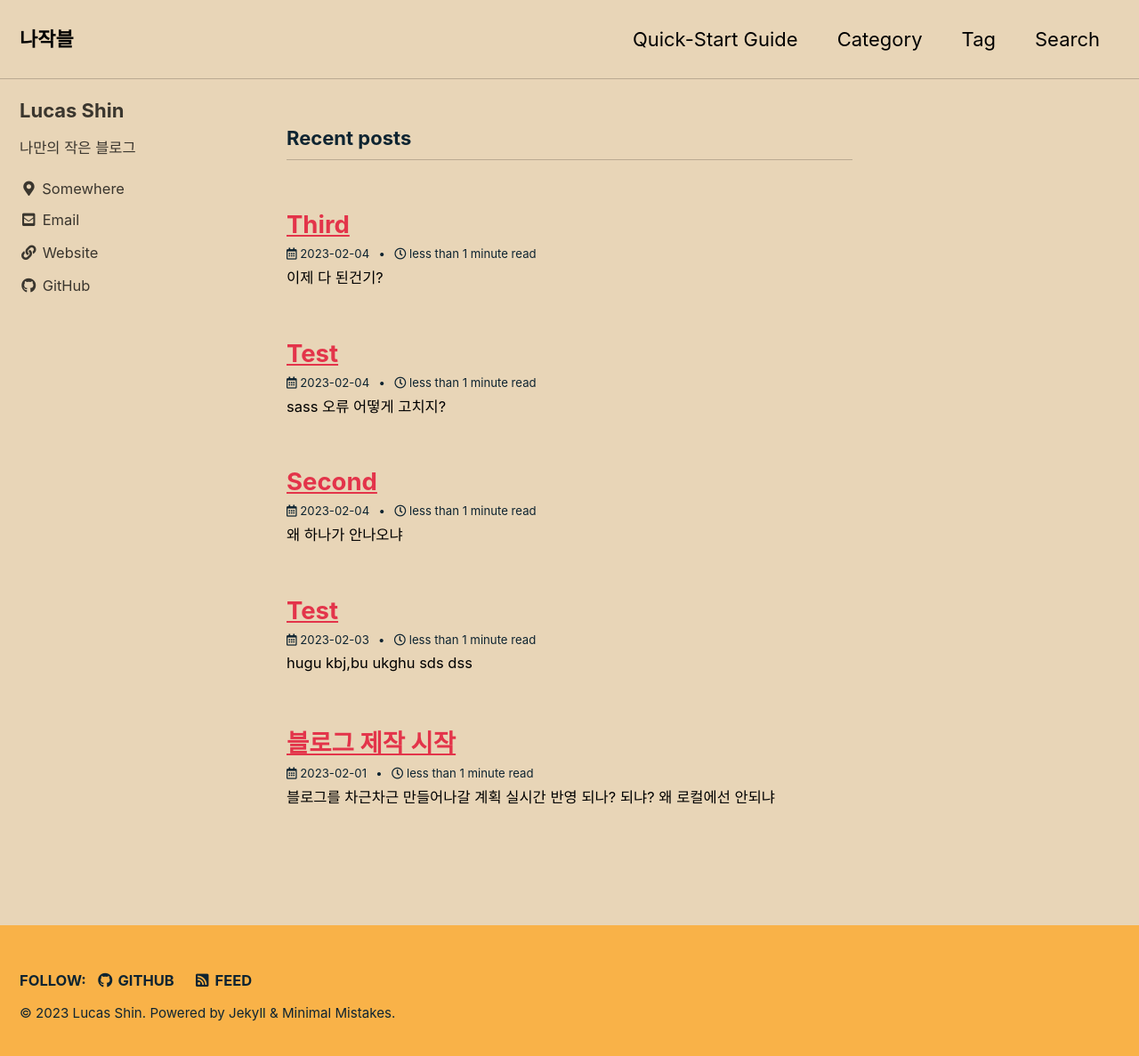
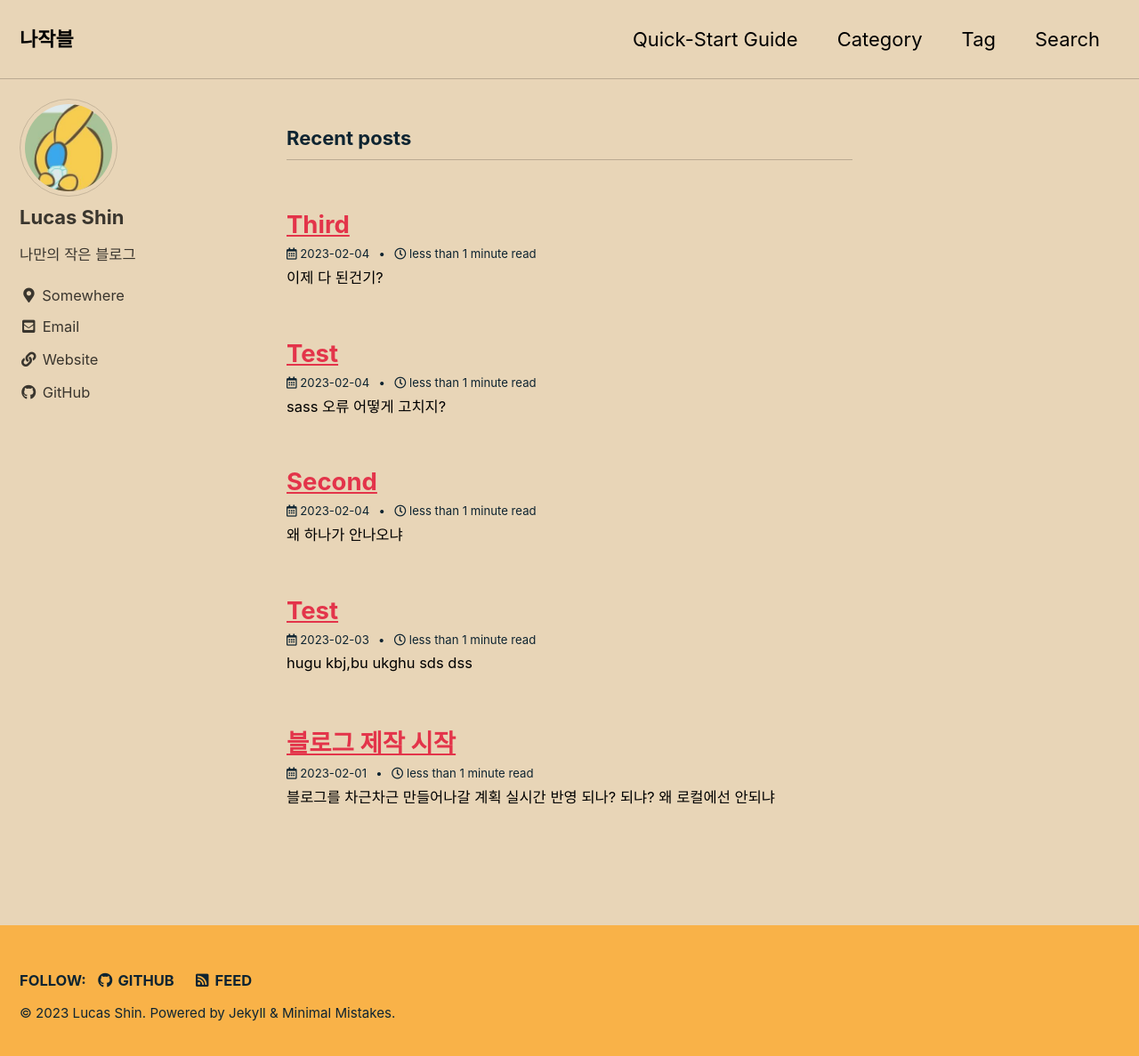
Before and after one commit to Lucas-Shin-Dev/lucas-shin-dev.github.io, a Jekyll site: the page built from index.html, in a window 1280 px wide and 1195 px high. Shown: the top 1187 px of the window at 89% size. Built offline with Jekyll 4.4.1, drawn with Linux system fonts in a browser that asks for light colours; cached includes are drawn as plain includes; the list of posts is cut into pages by our own code.

Commit message:
Add avatar

```diff
--- a/_config.yml
+++ b/_config.yml
@@ -106,7 +106,7 @@
 # Site Author
 author:
   name             : "Lucas Shin"
-  avatar           : # path of avatar image, e.g. "/assets/images/bio-photo.jpg"
+  avatar           : "/images/Avatar.png" # path of avatar image, e.g. "/assets/images/bio-photo.jpg"
   bio              : "나만의 작은 블로그"
   location         : "Somewhere"
   email            :
```
Also changed, not shown: images/Avatar.png (added).
